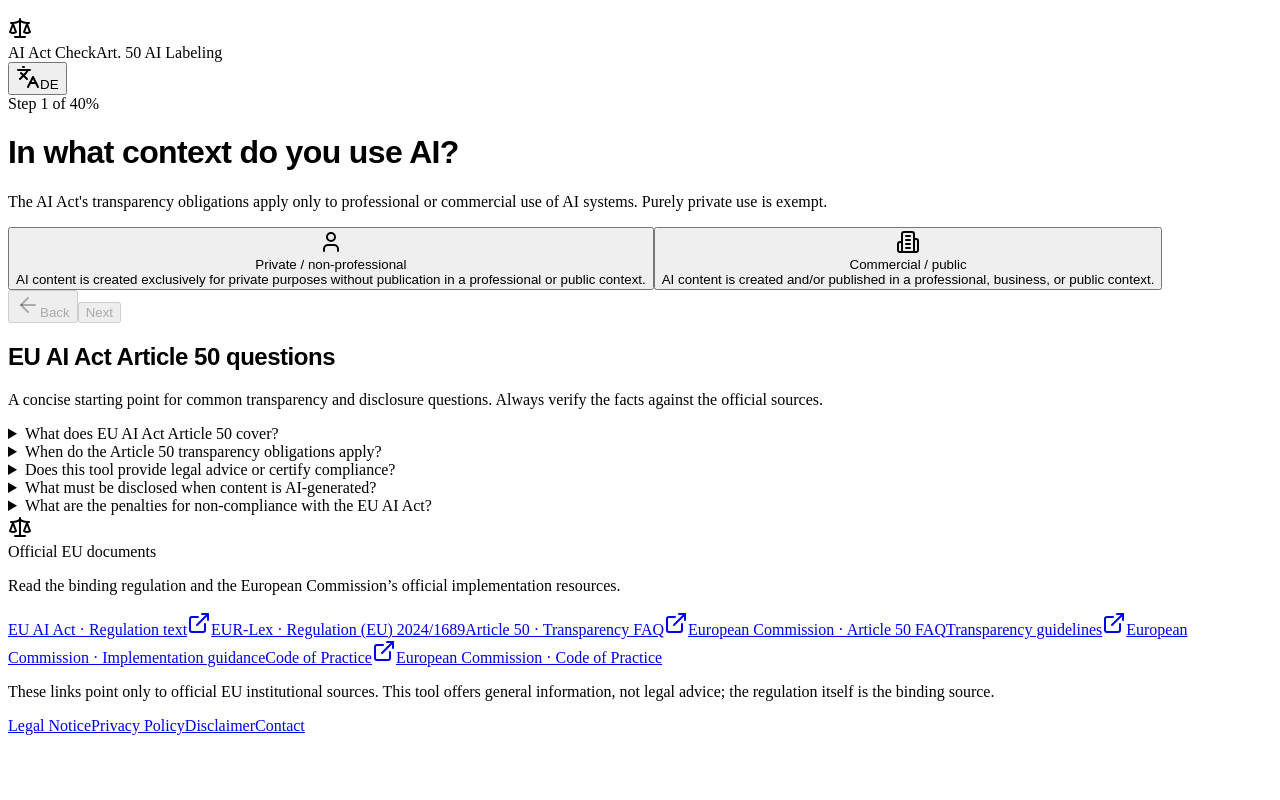
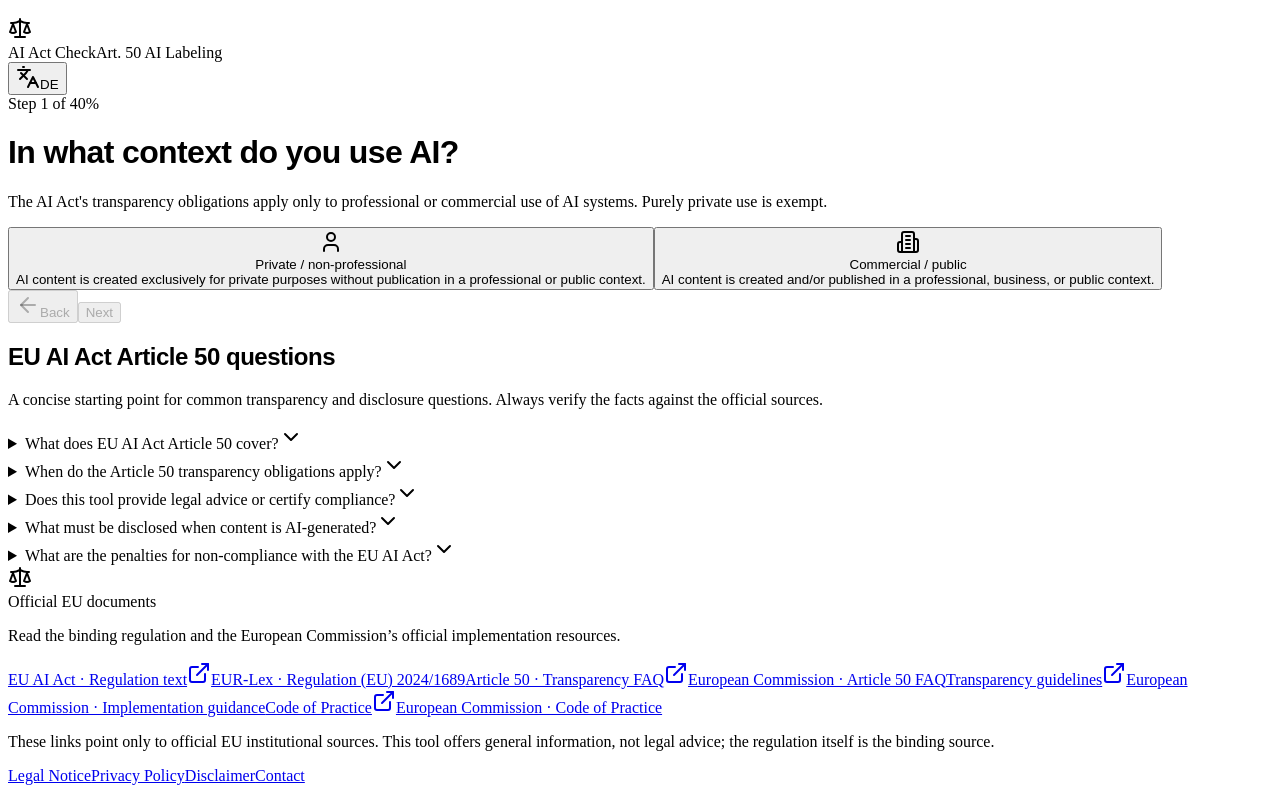
Before and after one commit to thisisbremlo/ai-act-transparency-check, a React (Vite) app in the folder client/: page / in a window 1280 px wide. Built offline with nearby package versions, Linux system fonts and the light colour scheme; a web font is replaced by a local one.

Commit message:
Fix FAQ question indicators

```diff
--- a/client/src/pages/dashboard.tsx
+++ b/client/src/pages/dashboard.tsx
@@ -10,7 +10,7 @@ import {
   FileText, ImageIcon, Mic, Video,
   Building2, Newspaper, Landmark, User,
   Bot, Eye, Cpu, CheckCircle2, XCircle,
-  ArrowLeft, RotateCcw, Info, Clock, Scale, Sparkles, Languages, ExternalLink,
+  ArrowLeft, RotateCcw, Info, Clock, Scale, Sparkles, Languages, ExternalLink, ChevronDown,
 } from "lucide-react";
 import { translations, detectLang, type Lang } from "@/i18n";
 
@@ -231,8 +231,9 @@ function ComplianceFaq({ t }: { t: typeof translations.en }) {
       <div className="grid gap-2">
         {questions.map(([question, answer]) => (
           <details key={question} className="group rounded-lg border border-border bg-card/50 px-4 py-3">
-            <summary className="cursor-pointer list-none pr-6 text-sm font-medium text-foreground marker:hidden">
-              <span className="relative after:absolute after:right-0 after:content-['+'] group-open:after:content-['−']">{question}</span>
+            <summary className="flex cursor-pointer list-none items-center justify-between gap-4 text-sm font-medium text-foreground marker:hidden">
+              <span>{question}</span>
+              <ChevronDown aria-hidden="true" className="h-4 w-4 shrink-0 text-muted-foreground transition-transform duration-200 group-open:rotate-180" />
             </summary>
             <p className="mt-2 text-sm leading-relaxed text-muted-foreground">{answer}</p>
           </details>
```
